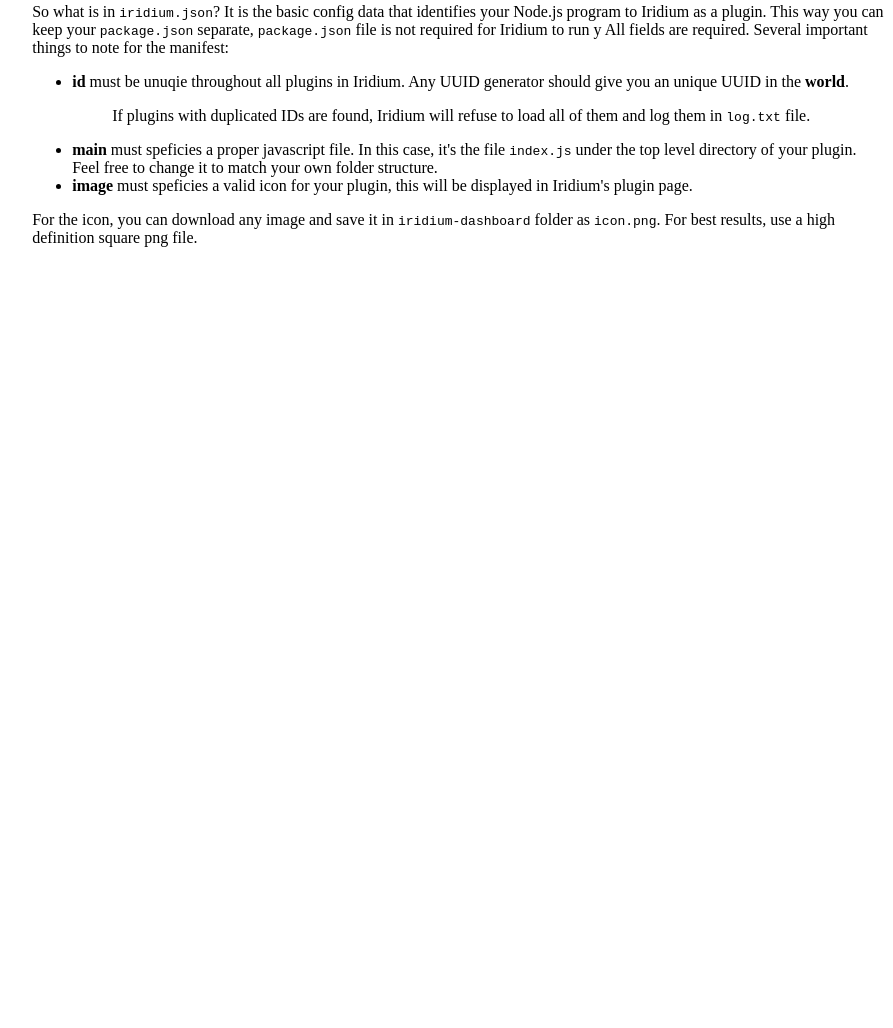
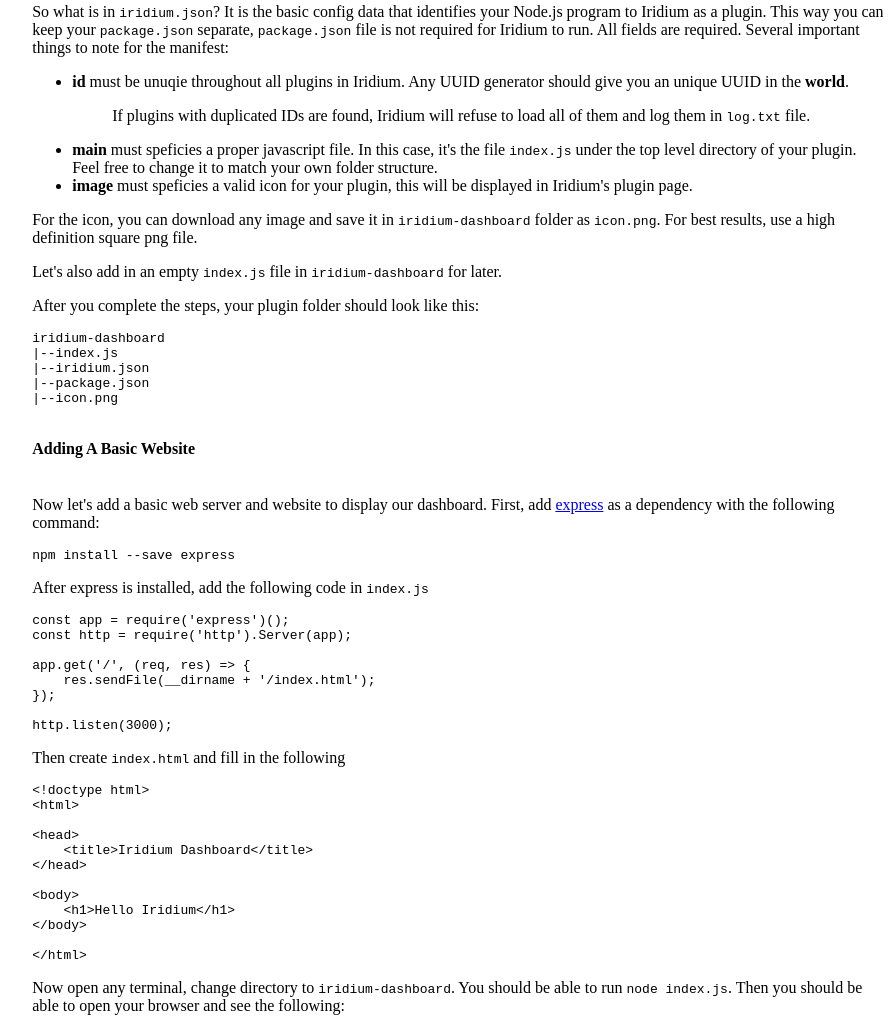
Before and after one commit to Yamazaki93/Iridium-API-Documentation, a website: page src/gettingstarted.html in a window 1280 px wide and 2400 px high. Shown: the part 993-2021 px from the top of the page, without its empty margins (385-1278 px from the left). Drawn offline with Linux system fonts and the light colour scheme; files that its build step writes are made by us from their sources.

Commit message:
Update Doc

```diff
--- a/docma.json
+++ b/docma.json
@@ -9,7 +9,7 @@
     },
     "dest": "./dist/",
     "assets": {
-        "img/": ["./*.png"],
+        "img/": ["./img/*.png"],
         "css/": ["./src/*.css"]
     },
     "template": {
--- a/src/custom-styles.css
+++ b/src/custom-styles.css
@@ -44,3 +44,6 @@
 blockquote.info {
     border-left: 5px solid #2DC7FF;
 }
+.screenshot {
+    width: 800px;
+}
--- a/src/gettingstarted.html
+++ b/src/gettingstarted.html
@@ -33,7 +33,7 @@
                 <p>To help you get started, here's a complete step-by-step guide to build a plugin. We are going to
                     build a
                     cool web
-                    dashboard that shows the progress of our lists.</p>
+                    dashboard that shows the progress of a task list.</p>
                 <blockquote> This guide assumes you have <a href="https://nodejs.org/en/">Node.js</a> 10 installed. If
                     you
                     haven't,
@@ -76,7 +76,7 @@
                 <p>So what is in <code>iridium.json</code>? It is the
                     basic config data that identifies your Node.js program to Iridium as a plugin. This way you can keep
                     your <code>package.json</code> separate, <code>package.json</code> file is not required for Iridium
-                    to run y All fields are required. Several important things
+                    to run. All fields are required. Several important things
                     to note for the manifest:</p>
                 <ul>
                     <li><b>id</b> must be unuqie throughout all plugins in Iridium. Any UUID generator should give you
@@ -92,9 +92,50 @@
                         plugin page.</li>
                 </ul>
                 <p>For the icon, you can download any image and save it in
-                    <code>iridium-dashboard</code> folder as <code>icon.png</code>. For best results, use a high definition square png file.</p>
+                    <code>iridium-dashboard</code> folder as <code>icon.png</code>. For best results, use a high
+                    definition square png file.</p>
+                <p>Let's also add in an empty <code>index.js</code> file in <code>iridium-dashboard</code> for later.
+                </p>
+                <p>After you complete the steps, your plugin folder should look like this:</p>
+                <pre><code>iridium-dashboard
+|--index.js
+|--iridium.json
+|--package.json
+|--icon.png</code></pre>
+                <div class="title-container">
+                    <h4 id="getting-started">Adding A Basic Website </h4>
+                    <small class="go-to-top-button"><a href="#top"><i class="fas fa-arrow-up"></i></a></small>
+                </div>
+                <p>Now let's add a basic web server and website to display our dashboard. First, add <a
+                        href="https://expressjs.com/">express</a> as a dependency with the following command:</p>
+                <p><code>npm install --save express</code></p>
+                <p>After express is installed, add the following code in <code>index.js</code></p>
+                <pre><code>const app = require('express')();
+const http = require('http').Server(app);
+
+app.get('/', (req, res) => {
+    res.sendFile(__dirname + '/index.html');
+});
+
+http.listen(3000);</code></pre>
+                <p>Then create <code>index.html</code> and fill in the following</p>
+                <pre><code>&lt;!doctype html&gt;
+&lt;html&gt;
+
+&lt;head&gt;
+    &lt;title&gt;Iridium Dashboard&lt;/title&gt;
+&lt;/head&gt;
+
+&lt;body&gt;
+    &lt;h1&gt;Hello Iridium&lt;/h1&gt;
+&lt;/body&gt;
+
+&lt;/html&gt;</code></pre>
+                <p>Now open any terminal, change directory to <code>iridium-dashboard</code>. You should be able to run
+                    <code>node index.js</code>. Then you should be able to open your browser and see the following:</p>
+                <img class="screenshot" src="/img/sc01.png">
+                <p>After you scessfully loaded the page, let's add in couple more things. First, create <code>style.css</code> with the following contents: </p>
             </div>
         </div>
-
     </div>
 </div>
```
Also changed, not shown: img/iridium-icon-256.png (renamed from iridium-icon-256.png), img/sc01.png (added), 2 other files.
